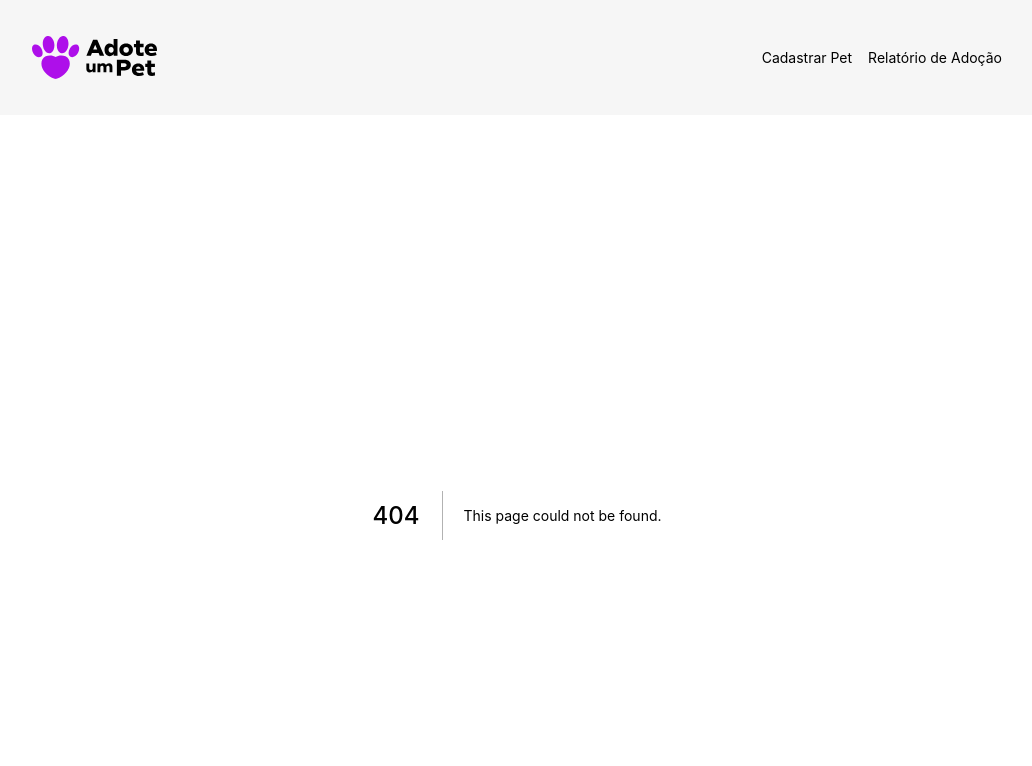
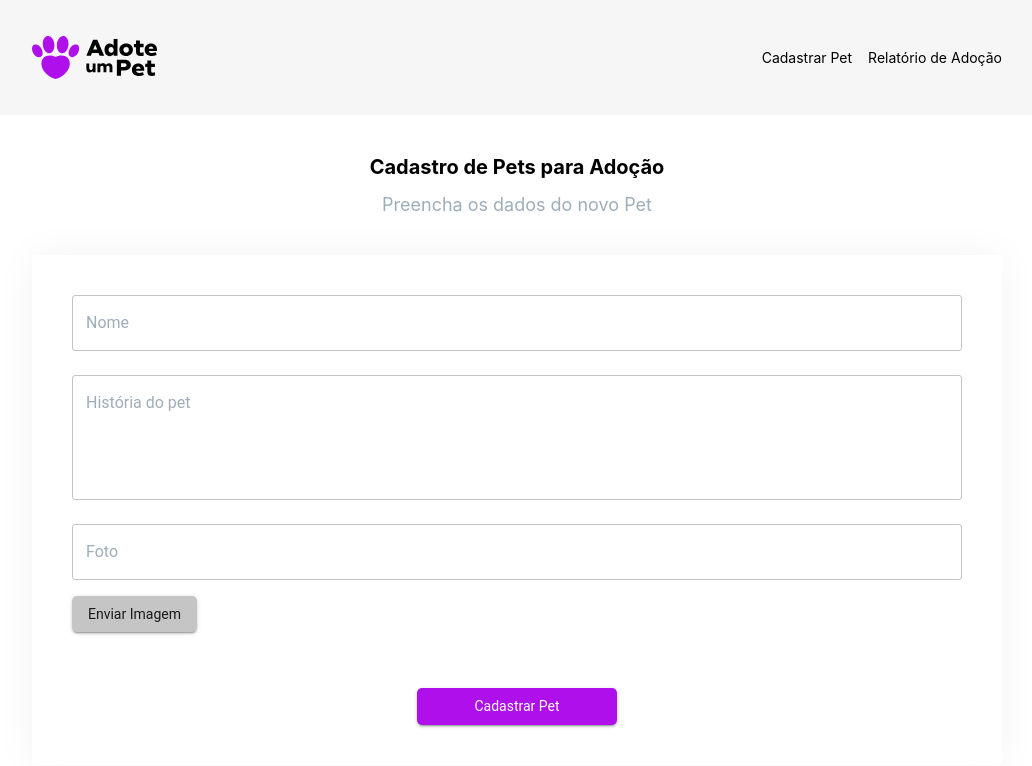
Before and after one commit to Raphael120/adote-um-pet-react, a Next.js app: page /pets/cadastro in a window 1280 px wide. Before the commit this address had no page. Shown: the top 766 px of the page, without its empty margins (123-1155 px from the left). Built offline with nearby package versions, Linux system fonts and the light colour scheme.

Commit message:
criando pagina para cadastro de pet

```diff
--- /dev/null
+++ b/src/data/hooks/pages/pets/useCadastro.ts
@@ -0,0 +1,51 @@
+import { useState } from "react";
+import { ApiService } from "../../../services/ApiService";
+import { AxiosError } from "axios";
+
+export function useCadastro() {
+    const [nome, setNome] = useState(""),
+        [historia, setHistoria] = useState(""),
+        [foto, setFoto] = useState(""),
+        [mensagem, setMensagem] = useState("");
+
+    function cadastrar() {
+        if (validarFormulario()) {
+            ApiService.post("/pets", {
+                nome,
+                historia,
+                foto,
+            })
+                .then(() => {
+                    limpar();
+                    setMensagem("Pet cadastrado com sucesso!");
+                })
+                .catch((error: AxiosError) => {
+                    setMensagem(error.response?.data.message);
+                });
+        } else {
+            setMensagem("Preencha todos os campos!");
+        }
+    }
+
+    function validarFormulario() {
+        return nome.length > 2 && historia.length > 20 && foto.length > 5;
+    }
+
+    function limpar() {
+        setNome("");
+        setHistoria("");
+        setFoto("");
+    }
+
+    return {
+        nome,
+        historia,
+        foto,
+        setNome,
+        setHistoria,
+        setFoto,
+        cadastrar,
+        mensagem,
+        setMensagem,
+    };
+}
--- /dev/null
+++ b/src/pages/pets/cadastro.tsx
@@ -0,0 +1,89 @@
+import { NextPage } from "next";
+import { useCadastro } from "../../data/hooks/pages/pets/useCadastro";
+import Titulo from "../../ui/components/titulo/titulo";
+import { Paper, Grid, TextField, Button, Snackbar } from "@mui/material";
+
+const Cadastro: NextPage = () => {
+    const {
+        nome,
+        historia,
+        foto,
+        setNome,
+        setHistoria,
+        setFoto,
+        cadastrar,
+        mensagem,
+        setMensagem,
+    } = useCadastro();
+
+    return (
+        <>
+            <Titulo
+                titulo={"Cadastro de Pets para Adoção"}
+                subtitulo={"Preencha os dados do novo Pet"}
+            />
+
+            <Paper sx={{ maxWidth: 970, mx: "auto", p: 5 }}>
+                <Grid container spacing={3}>
+                    <Grid item xs={12}>
+                        <TextField
+                            value={nome}
+                            onChange={(e) => setNome(e.target.value)}
+                            label={"Nome"}
+                            placeholder={"Digite o nome do pet"}
+                            fullWidth
+                        />
+                    </Grid>
+                    <Grid item xs={12}>
+                        <TextField
+                            value={historia}
+                            onChange={(e) => setHistoria(e.target.value)}
+                            label={"História do pet"}
+                            multiline
+                            fullWidth
+                            rows={4}
+                        />
+                    </Grid>
+                    <Grid item xs={12}>
+                        <TextField
+                            value={foto}
+                            onChange={(e) => setFoto(e.target.value)}
+                            label={"Foto"}
+                            placeholder={"Digite o endereço da imagem"}
+                            fullWidth
+                        />
+                        <Button
+                            variant={"contained"}
+                            color={"secondary"}
+                            sx={{ mt: 2 }}
+                            component={"a"}
+                            href={"https://imgur.com/upload"}
+                            target={"_blank"}
+                        >
+                            Enviar Imagem
+                        </Button>
+                    </Grid>
+                    <Grid item xs={12} sx={{ textAlign: "center" }}>
+                        <Button
+                            onClick={cadastrar}
+                            variant={"contained"}
+                            fullWidth
+                            sx={{ maxWidth: { md: 200 }, mt: 4 }}
+                        >
+                            Cadastrar Pet
+                        </Button>
+                    </Grid>
+                </Grid>
+            </Paper>
+
+            <Snackbar
+                open={mensagem.length > 0}
+                autoHideDuration={2500}
+                onClose={() => setMensagem("")}
+                message={mensagem}
+            />
+        </>
+    );
+};
+
+export default Cadastro;
```
